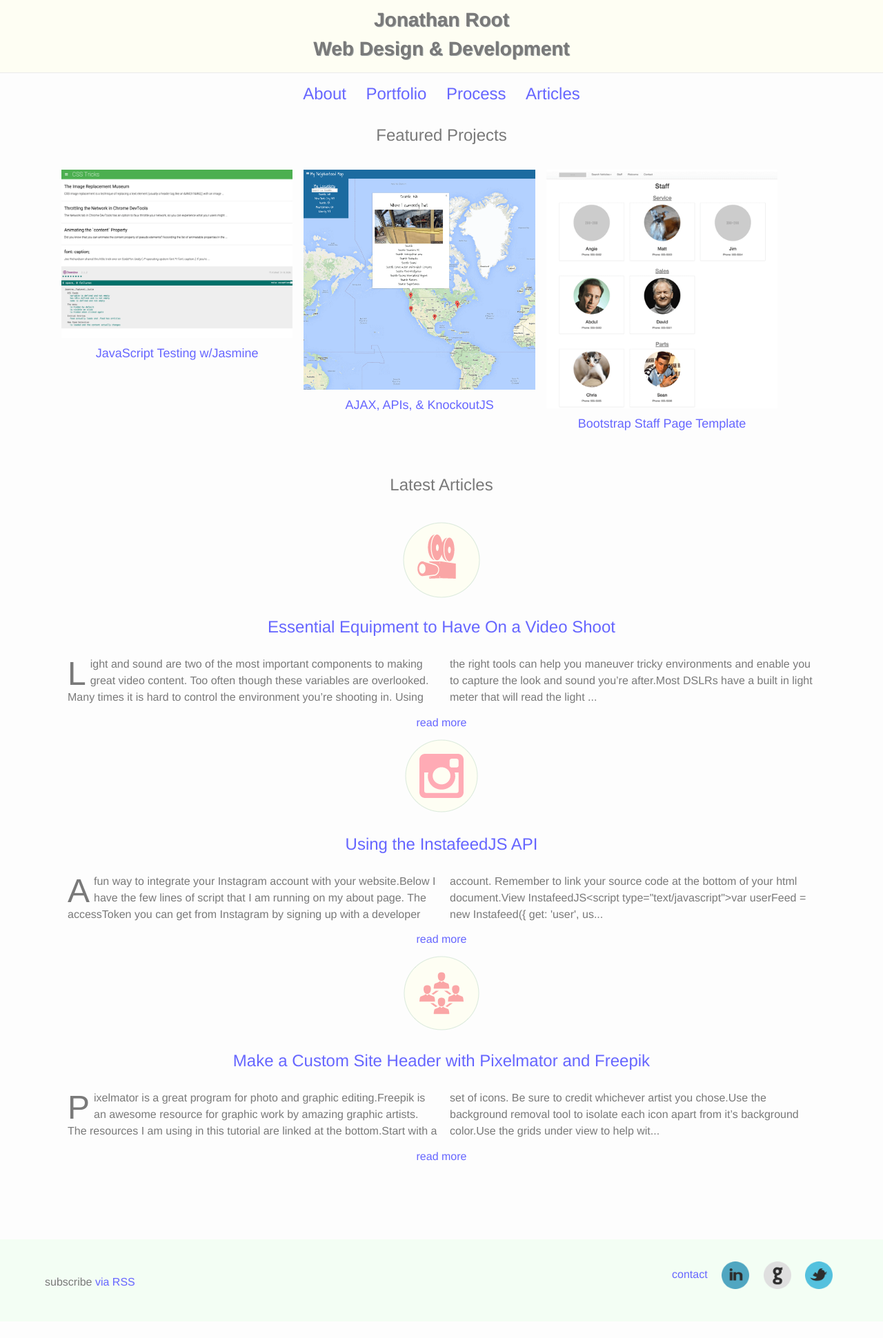
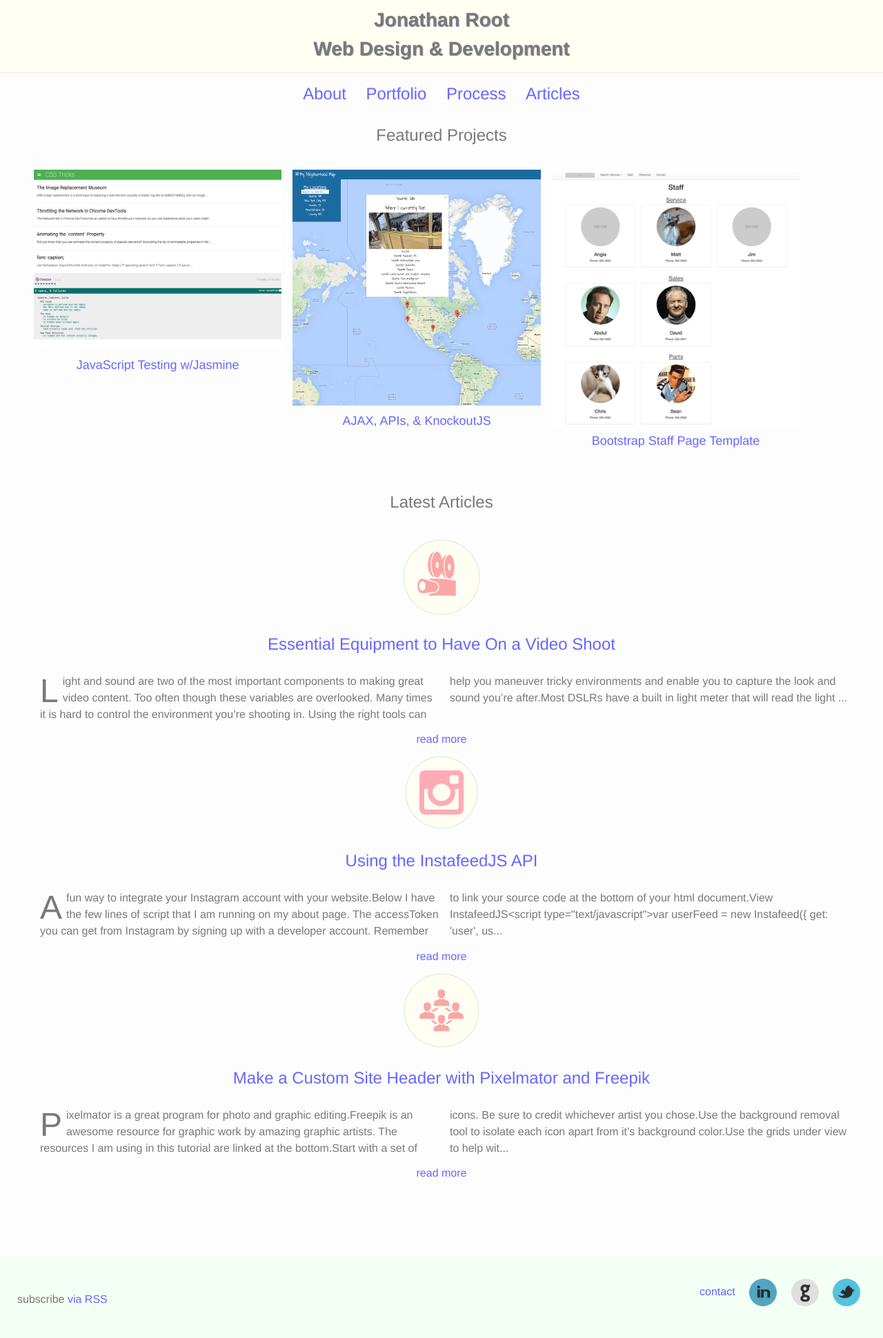
Before and after one commit to jaroot32/jonathanRootPortfolio, a Jekyll site: the page built from index.html, in a window 1280 px wide. Shown: the whole page at 69% size. Built offline with Jekyll 4.4.1, drawn with Linux system fonts in a browser that asks for light colours; nearby versions of some CDN libraries; a style sheet for code colours, icons or effects is not loaded; before the commit the page ends 1916 px from its top, so only the background shows below that.

```diff
--- a/css/main.scss
+++ b/css/main.scss
@@ -32,7 +32,7 @@
 $blue-color:       #6666ff;
 
 // Width of the content area
-$content-width:    1200px;
+$content-width:    1400px;
 
 $on-palm:          500px;
 $on-laptop:        800px;
```
